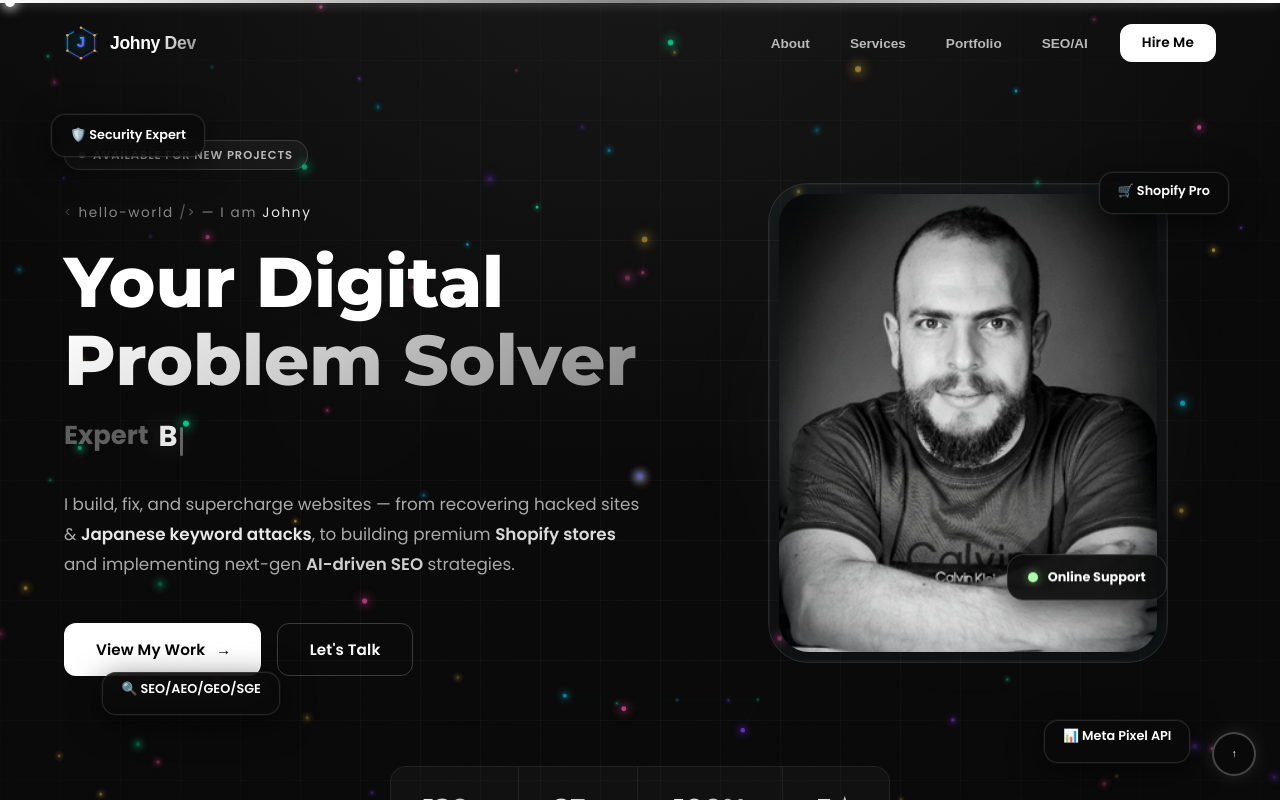
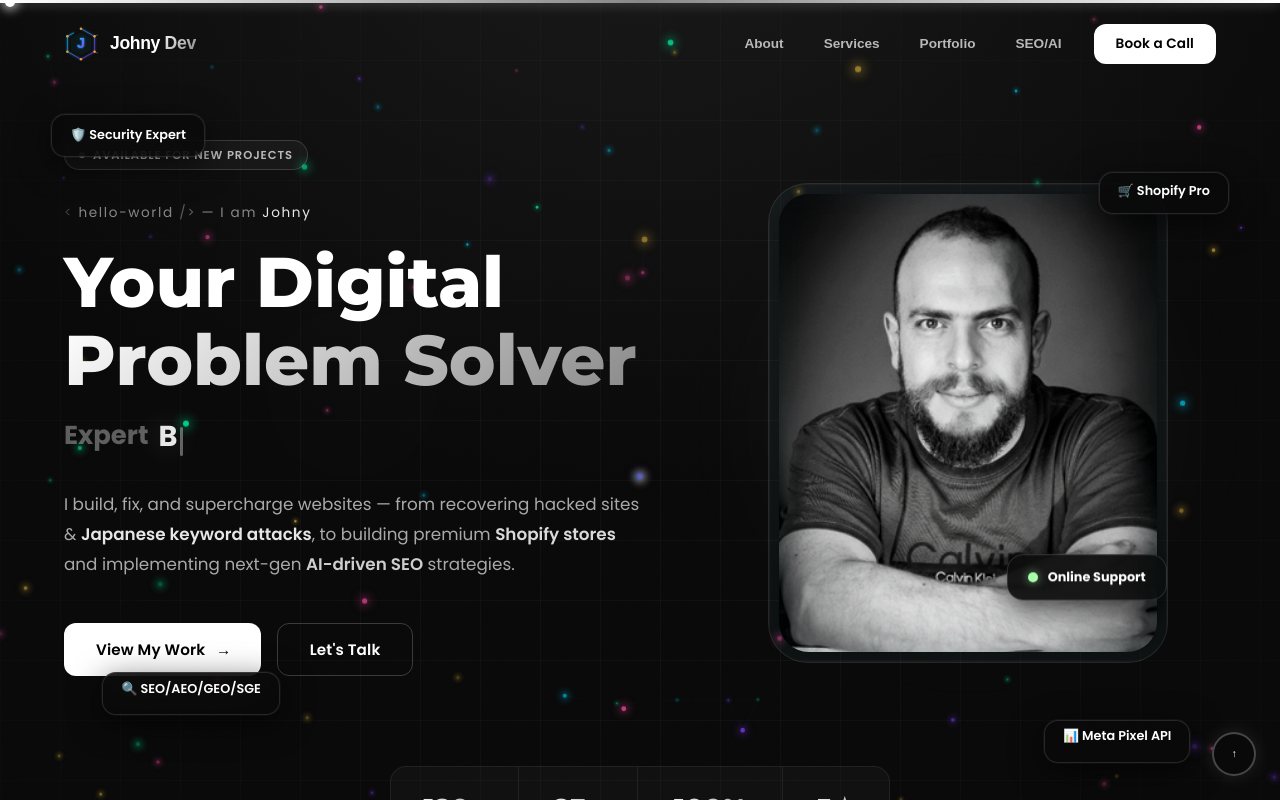
Before and after one commit to johnyhazkour/portfolio, a Next.js app: page / in a window 1280 px wide. Shown: the top 800 px of the page. Built offline with nearby package versions, Linux system fonts and the light colour scheme.

Commit message:
Update Header: Change 'Hire Me' to 'Book a Call' and link to Calendly

```diff
--- a/src/components/Navbar.tsx
+++ b/src/components/Navbar.tsx
@@ -131,13 +131,22 @@ export default function Navbar() {
                                 <span className="underline"></span>
                             </button>
                         ))}
-                        <button
-                            onClick={() => scrollTo("#contact")}
+                        <a
+                            href="https://calendly.com/johnyhazkour/the-mind-crafter"
+                            target="_blank"
+                            rel="noopener noreferrer"
                             className="btn-primary"
-                            style={{ padding: "9px 22px", fontSize: "0.85rem", marginLeft: 8 }}
+                            style={{
+                                padding: "9px 22px",
+                                fontSize: "0.85rem",
+                                marginLeft: 8,
+                                display: "inline-flex",
+                                alignItems: "center",
+                                textDecoration: "none"
+                            }}
                         >
-                            <span>Hire Me</span>
-                        </button>
+                            <span>Book a Call</span>
+                        </a>
                     </nav>
 
                     {/* Mobile Toggle */}
@@ -199,14 +208,21 @@ export default function Navbar() {
                                     <span className="mobile-link-text">{link.label}</span>
                                 </motion.button>
                             ))}
-                            <motion.button
+                            <motion.a
                                 variants={linkVariants}
-                                onClick={() => scrollTo("#contact")}
+                                href="https://calendly.com/johnyhazkour/the-mind-crafter"
+                                target="_blank"
+                                rel="noopener noreferrer"
                                 className="btn-primary"
-                                style={{ padding: "18px 48px", marginTop: 30, fontSize: "1.1rem" }}
+                                style={{
+                                    padding: "18px 48px",
+                                    marginTop: 30,
+                                    fontSize: "1.1rem",
+                                    textDecoration: "none"
+                                }}
                             >
-                                Hire Me
-                            </motion.button>
+                                Book a Call
+                            </motion.a>
                         </div>
 
                         {/* Background Ornament for Mobile Menu */}
```
